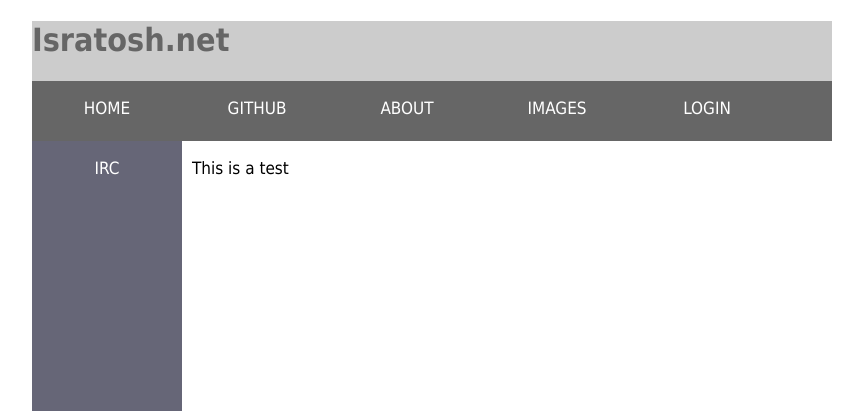
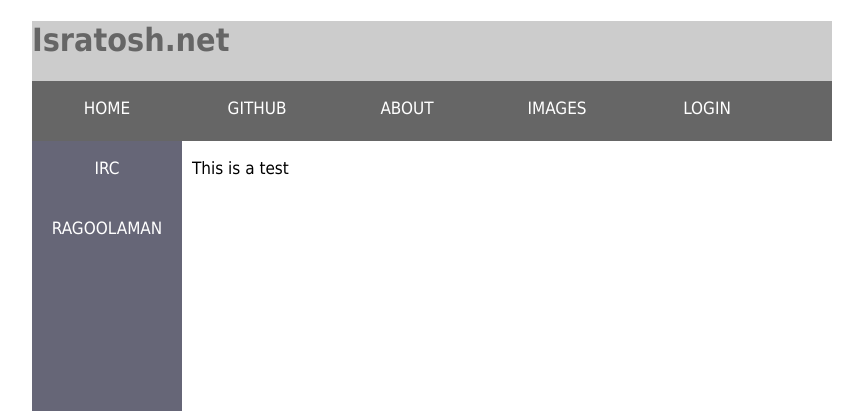
Before and after one commit to ragoolaman/ragoolaman.github.io, a Jekyll site: the page Isratosh/ServerSite.html, which Jekyll copies as it is, in a window 1280 px wide. Shown: the top 411 px of the page, without its empty margins (208-1071 px from the left). Built offline with Jekyll 4.4.1, drawn with Linux system fonts in a browser that asks for light colours.

Commit message:
added a link to me :)

```diff
--- a/Isratosh/ServerSite.html
+++ b/Isratosh/ServerSite.html
@@ -33,6 +33,7 @@ body {
 		<div id="SideBar">
 			<ul>
 				<li><a href="http://216.105.170.142:1802">IRC</a></li>
+				<li><a href="https://ragoolaman.github.io">RAGOOLAMAN</a></li>
 			</ul>
 		</div>
 		<div id="MainBody">
```
